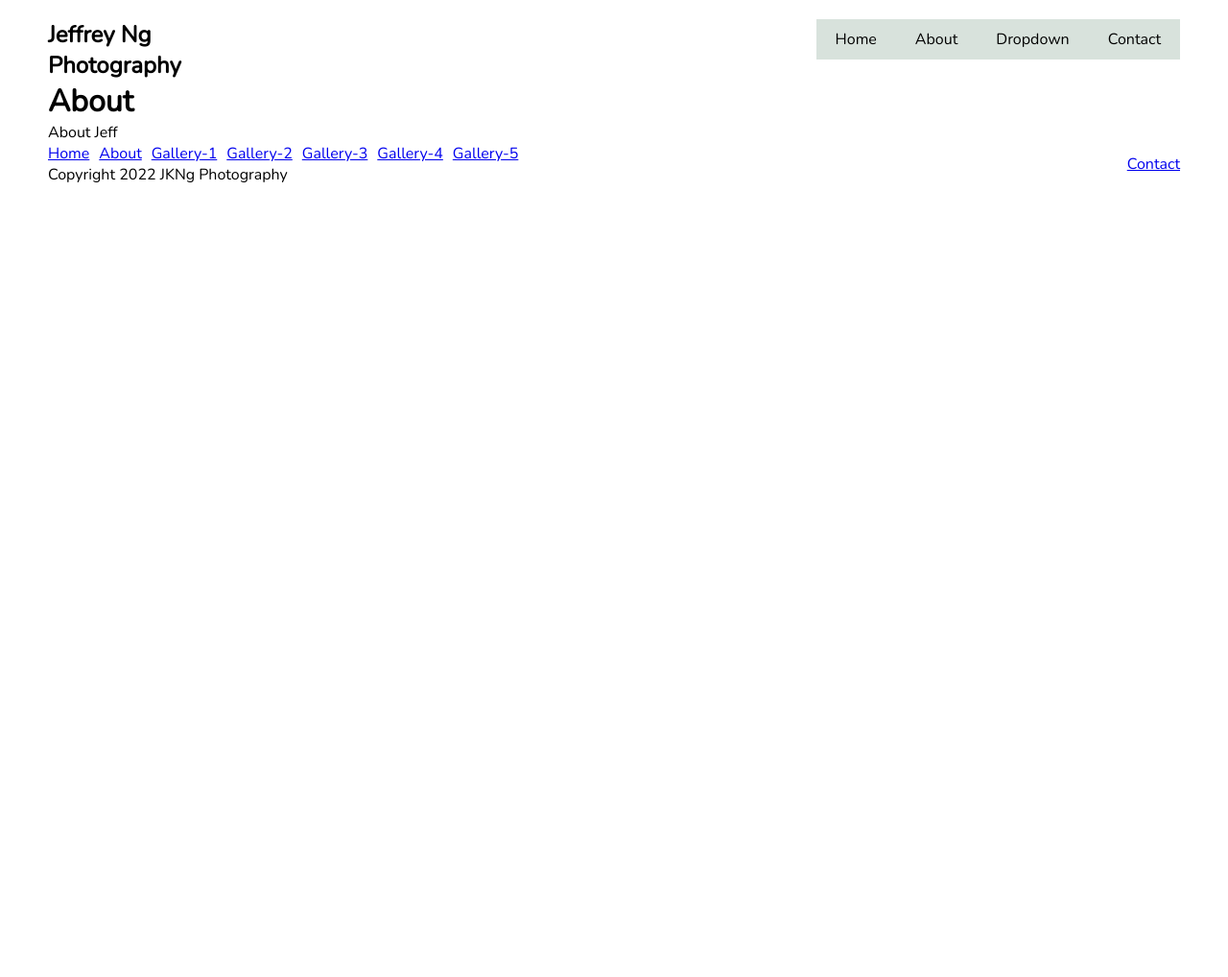
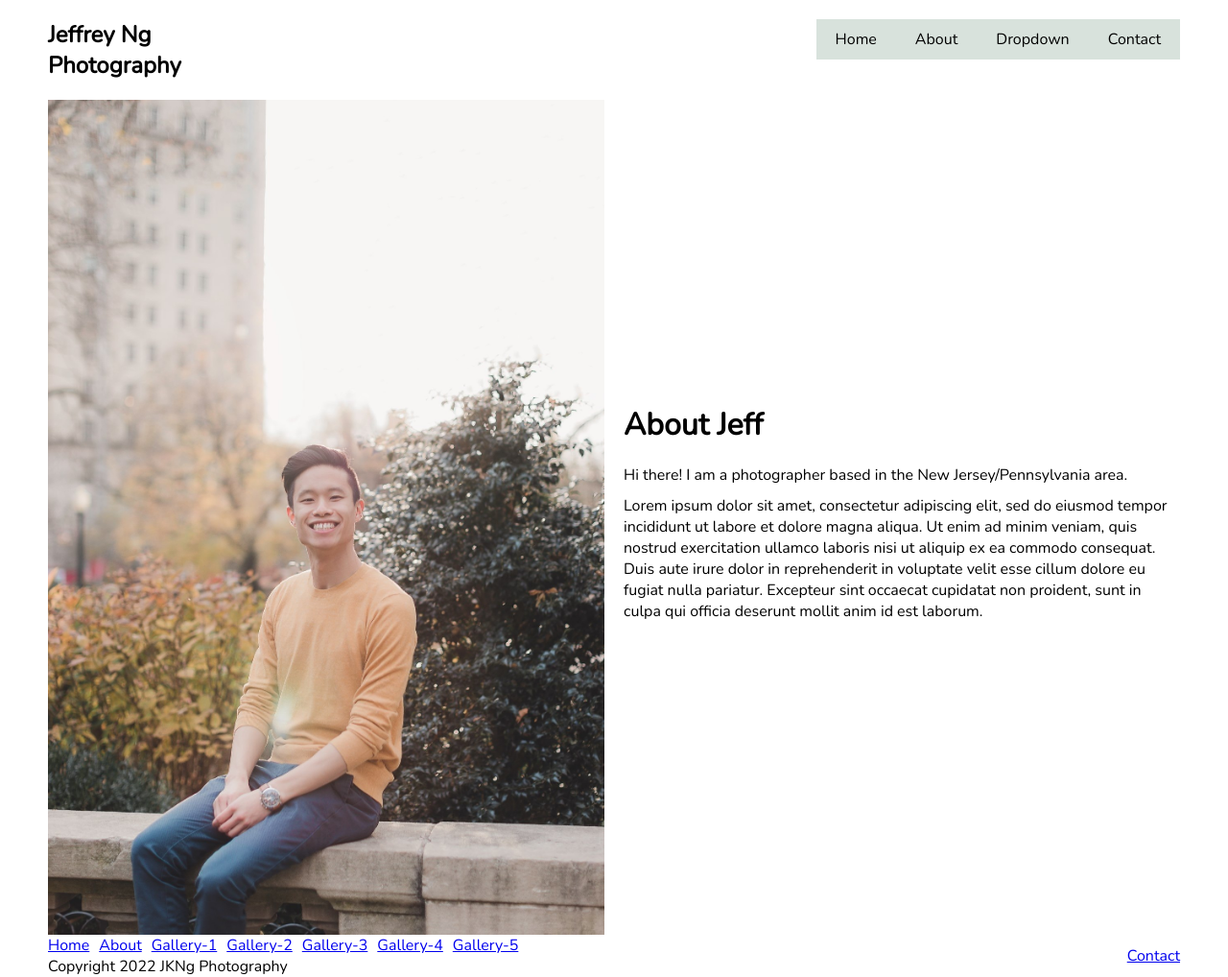
Before and after one commit to melissaAcheng/jkng_photography, a Gatsby site: page /about in a window 1280 px wide. Shown: the whole page at 96% size. Before the commit the page ends 800 px from the top, so only its background shows below. Built offline with nearby package versions, Linux system fonts and the light colour scheme; Gatsby itself is replaced by a stand-in of ours.

Commit message:
added picture and sample text for about page

```diff
--- a/src/components/Layout.js
+++ b/src/components/Layout.js
@@ -8,7 +8,7 @@ const Layout = ({ pageTitle, children }) => {
     <div className={styles.layout}>
       <Header />
       <main>
-        <h1>{pageTitle}</h1>
+        {/* <h1>{pageTitle}</h1> */}
         {children}
       </main>
       <Footer />
--- a/src/pages/about.js
+++ b/src/pages/about.js
@@ -1,10 +1,25 @@
 import * as React from "react";
 import Layout from "../components/Layout";
+import * as styles from "../styles/about.module.css";
+import { StaticImage } from "gatsby-plugin-image";
 
 const About = () => {
   return (
     <Layout pageTitle={"About"}>
-      <p>About Jeff</p>
+      <div className={styles.about}>
+        <StaticImage src="../images/jeff_portrait_1.jpg" alt="Jeff Portrait" />
+        <div className={styles.text}>
+          <h1>About Jeff</h1>
+          <p>Hi there! I am a photographer based in the New Jersey/Pennsylvania area.</p>
+          <p>
+            Lorem ipsum dolor sit amet, consectetur adipiscing elit, sed do eiusmod tempor incididunt ut labore et
+            dolore magna aliqua. Ut enim ad minim veniam, quis nostrud exercitation ullamco laboris nisi ut aliquip ex
+            ea commodo consequat. Duis aute irure dolor in reprehenderit in voluptate velit esse cillum dolore eu fugiat
+            nulla pariatur. Excepteur sint occaecat cupidatat non proident, sunt in culpa qui officia deserunt mollit
+            anim id est laborum.
+          </p>
+        </div>
+      </div>
     </Layout>
   );
 };
--- /dev/null
+++ b/src/styles/about.module.css
@@ -0,0 +1,17 @@
+.about {
+  display: grid;
+  grid-template-columns: 1fr 1fr;
+  gap: 20px;
+}
+
+.text {
+  margin: auto;
+}
+
+.text h1 {
+  margin-bottom: 20px;
+}
+
+.text p {
+  margin: 10px 0px;
+}
--- a/src/styles/header.module.css
+++ b/src/styles/header.module.css
@@ -2,5 +2,5 @@
   display: flex;
   justify-content: space-between;
   width: 100%;
-  margin-top: 20px;
+  margin: 20px 0px;
 }
```
Also changed, not shown: src/images/couples-1.jpeg (added), src/images/families-1.jpg (added), src/images/jeff_portrait_1.jpg (added), src/images/jeff_portrait_2.jpg (added), src/images/portraits-1.jpeg (added), src/images/weddings-1.jpeg (added), 1 other file.
